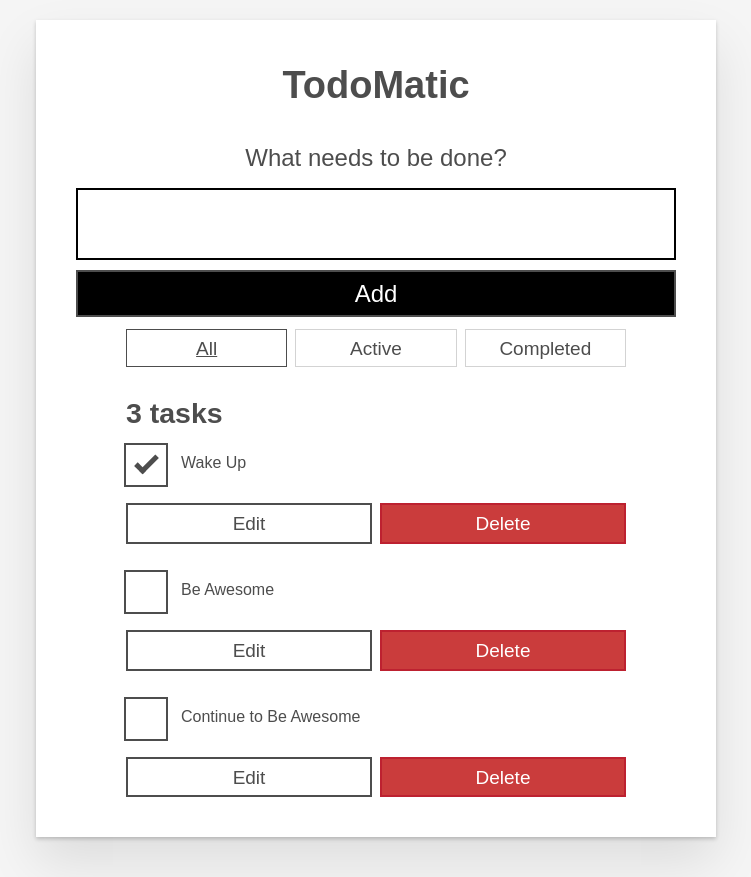
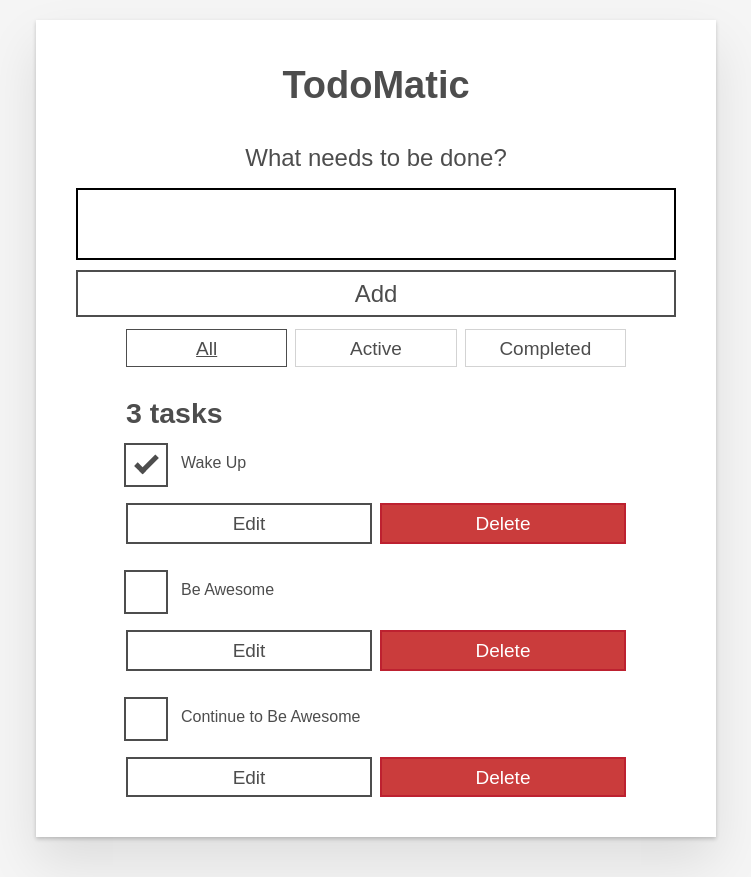
Before and after one commit to ToboesPawPrints/list, a React (Create React App) app: page / in a window 1280 px wide. Shown: the whole page, without its empty margins (264-1015 px from the left). Built offline with nearby package versions, Linux system fonts and the light colour scheme.

Commit message:
Changed the color of the add button on click

```diff
--- a/src/components/Form.js
+++ b/src/components/Form.js
@@ -30,7 +30,7 @@
         value={name}
         onChange={handleChange}
       />
-      <button type="submit" className="btn btn__primary btn__lg">
+      <button type="submit" className="btn btn__info btn__lg">
         Add
       </button>
     </form>
```
